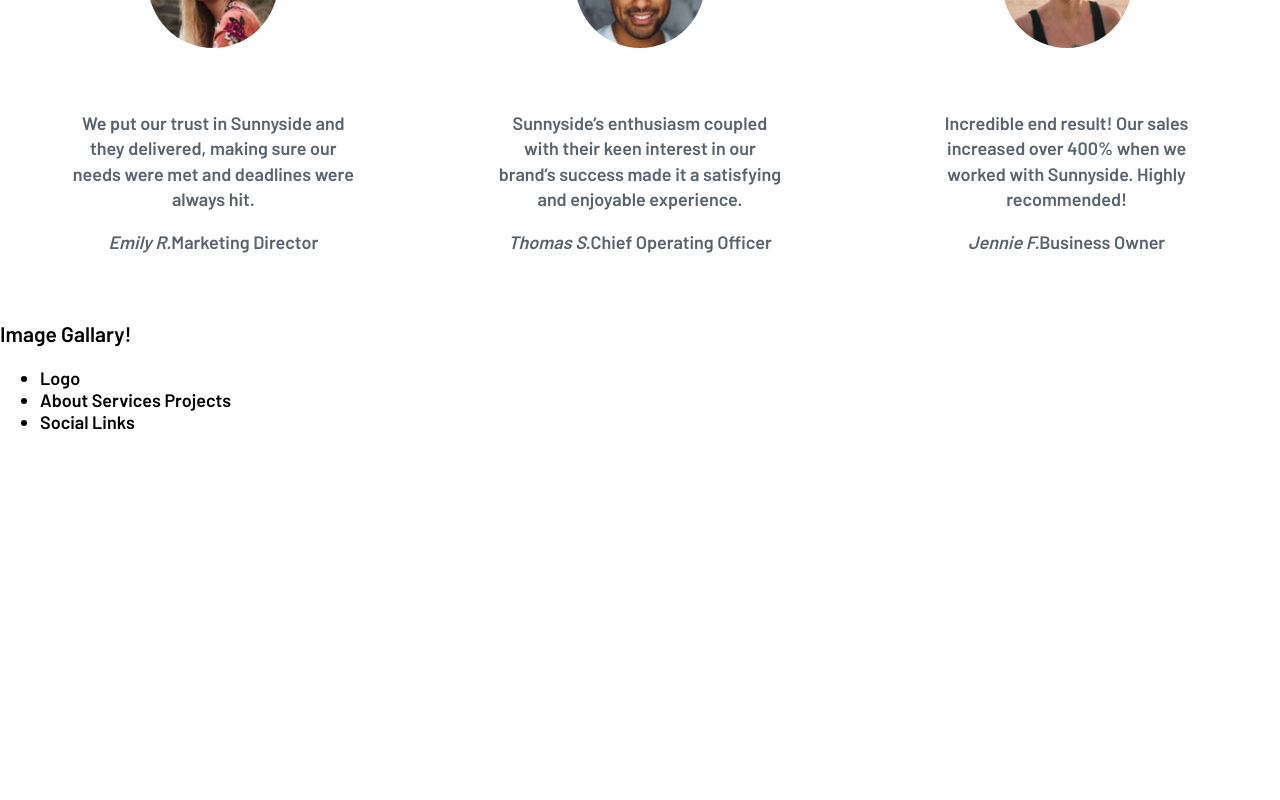
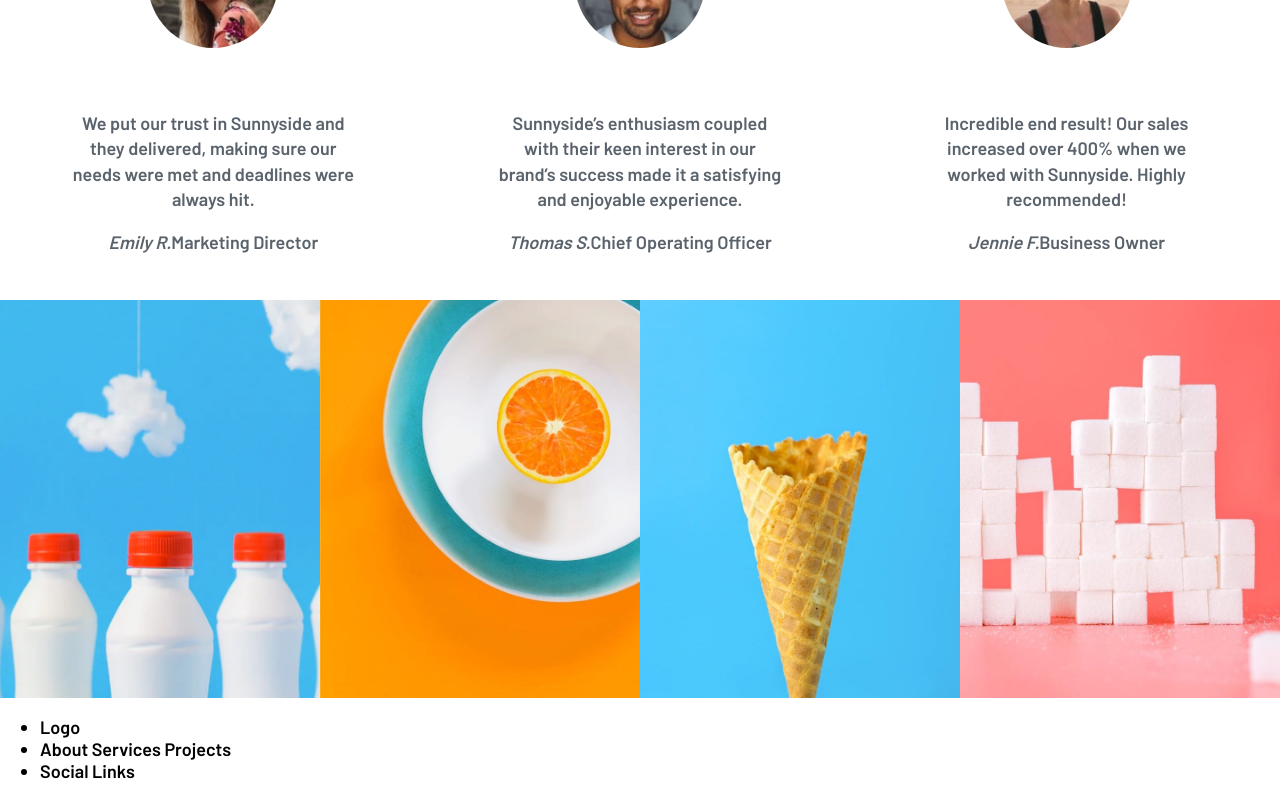
Before and after one commit to henokhm/frontend-mentors-sunnyside-agency-landing-page, a React (Create React App) app: page / in a window 1280 px wide. Shown: the part 2753-3553 px from the top of the page. Before the commit the page ends 3204 px from the top, so only its background shows below. Built offline with nearby package versions, Linux system fonts and the light colour scheme.

Commit message:
Add ImageGallary styles and json

```diff
--- a/src/components/ImageGallery.js
+++ b/src/components/ImageGallery.js
@@ -1,10 +1,39 @@
 import React from "react";
+import styled from "styled-components/macro";
+
+import imageGallaryData from "../fixtures/imageGallaryData.json";
+
+const StyledImageGallary = styled.section`
+  display: flex;
+  flex-wrap: wrap;
+
+  & img {
+    width: 50%;
+    margin: 0;
+    padding: 0;
+  }
+
+  @media (min-width: 950px) {
+    & img {
+      width: 25%;
+    }
+  }
+`;
 
 function ImageGallery() {
   return (
-    <section>
-      <h3>Image Gallary!</h3>
-    </section>
+    <StyledImageGallary>
+      {imageGallaryData.map((data) => (
+        <img
+          src={`${process.env.PUBLIC_URL}${data.imageURLDesktop}`}
+          srcset={`
+              ${`${process.env.PUBLIC_URL}${data.imageURLMobile}`}  651w,
+              ${`${process.env.PUBLIC_URL}${data.imageURLDesktop}`} 1440w
+            `}
+          alt={data.imageAlt}
+        />
+      ))}
+    </StyledImageGallary>
   );
 }
 
--- /dev/null
+++ b/src/fixtures/imageGallaryData.json
@@ -0,0 +1,26 @@
+[
+  {
+    "id": 1,
+    "imageURLDesktop": "./images/desktop/image-gallery-milkbottles.jpg",
+    "imageURLMobile": "./images/mobile/image-gallery-milkbottles.jpg",
+    "imageAlt": "an egg"
+  },
+  {
+    "id": 2,
+    "imageURLDesktop": "./images/desktop/image-gallery-orange.jpg",
+    "imageURLMobile": "./images/mobile/image-gallery-orange.jpg",
+    "imageAlt": "an egg"
+  },
+  {
+    "id": 3,
+    "imageURLDesktop": "./images/desktop/image-gallery-cone.jpg",
+    "imageURLMobile": "./images/mobile/image-gallery-cone.jpg",
+    "imageAlt": "an egg"
+  },
+  {
+    "id": 4,
+    "imageURLDesktop": "./images/desktop/image-gallery-sugarcubes.jpg",
+    "imageURLMobile": "./images/mobile/image-gallery-sugarcubes.jpg",
+    "imageAlt": "an egg"
+  }
+]
```
